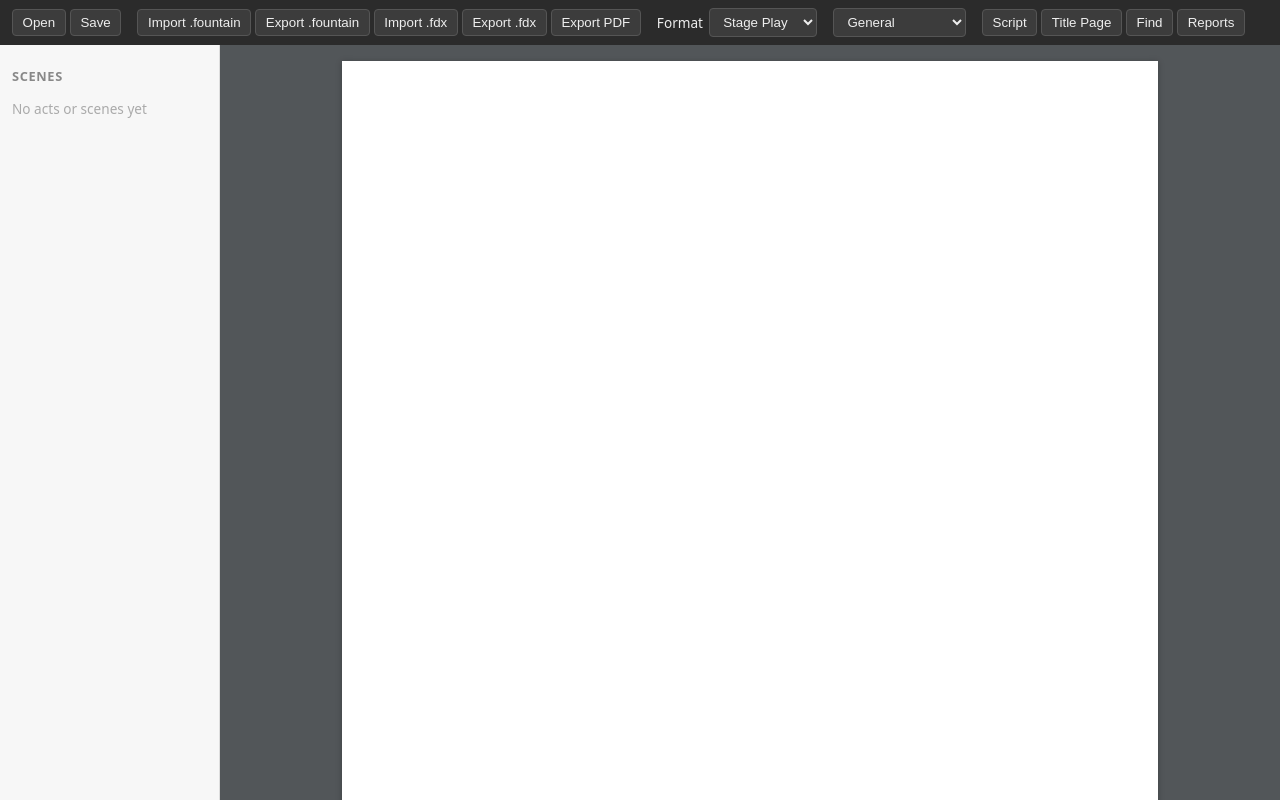
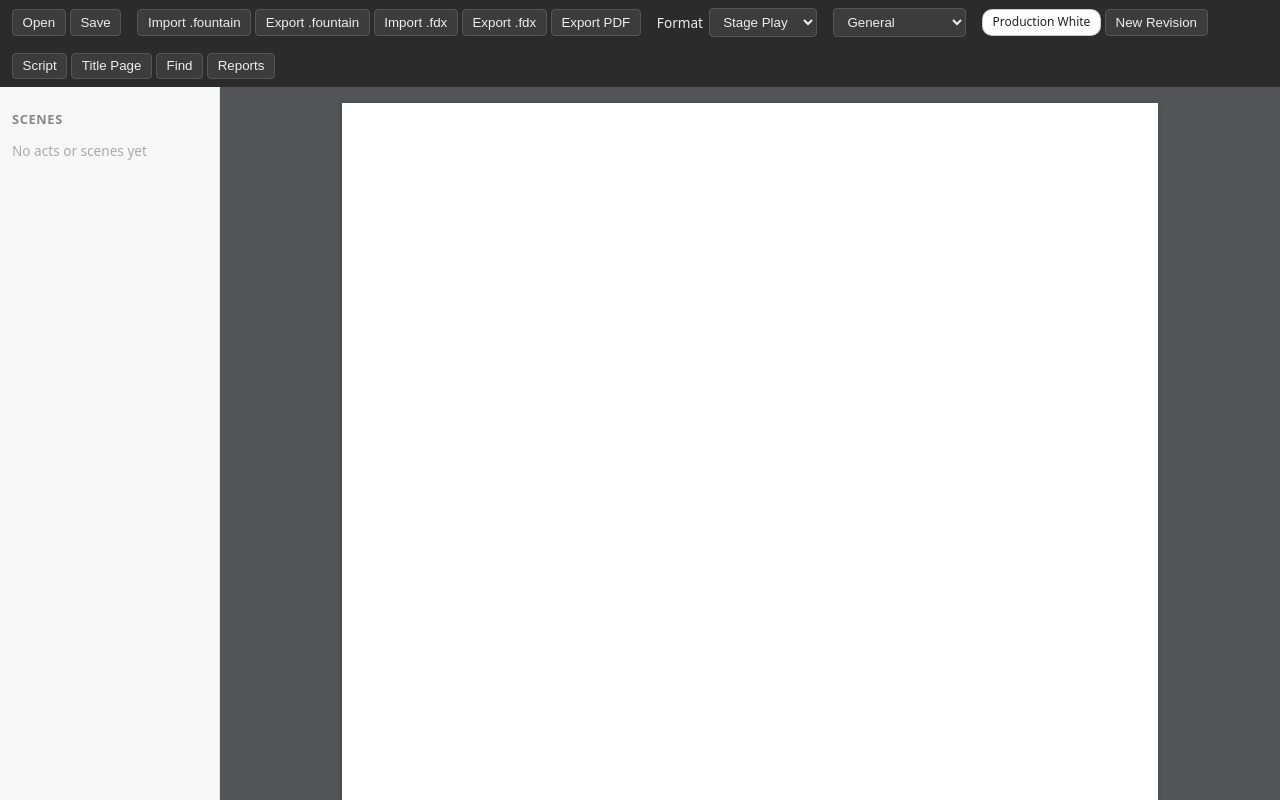
Before and after one commit to dkta0/proscenium, a React (Vite) app: page / in a window 1280 px wide. Built offline with nearby package versions, Linux system fonts and the light colour scheme.

Commit message:
feat(phase4): revision drafts (Final Draft color sequence)
Standard revision sets (Production White -> Blue -> Pink -> ...) tracked in
the document with a toolbar chip + New Revision control. 69 tests pass.

Co-Authored-By: Claude Opus 4.8 <noreply@anthropic.com>

```diff
--- a/src/App.css
+++ b/src/App.css
@@ -148,6 +148,13 @@ main {
   gap: 0.35rem;
   font-size: 0.85rem;
 }
+.revision-chip {
+  color: #222;
+  border-radius: 10px;
+  padding: 0.2rem 0.6rem;
+  font-size: 0.75rem;
+  border: 1px solid rgba(0, 0, 0, 0.2);
+}
 .reports-overlay {
   position: fixed;
   inset: 0;
--- a/src/io/osp.ts
+++ b/src/io/osp.ts
@@ -18,6 +18,7 @@ export interface SmartTypeLists {
 export interface OspDocument {
   schemaVersion: number;
   format: FormatId;
+  revisionIndex: number;
   titlePage: TitlePage;
   doc: object;
   smartTypeLists: SmartTypeLists;
@@ -27,6 +28,7 @@ export function emptyOsp(format: FormatId = "stageplay"): OspDocument {
   return {
     schemaVersion: OSP_SCHEMA_VERSION,
     format,
+    revisionIndex: 0,
     titlePage: { title: "", author: "", contact: "", draftDate: "" },
     doc: { type: "doc", content: [{ type: "general", content: [] }] },
     smartTypeLists: { characters: [], scenes: [], transitions: [] },
@@ -43,5 +45,6 @@ export function deserializeOsp(json: string): OspDocument {
     throw new Error(`Unsupported schema version: ${parsed.schemaVersion}`);
   }
   if (!parsed.format) parsed.format = "stageplay";
+  if (typeof parsed.revisionIndex !== "number") parsed.revisionIndex = 0;
   return parsed;
 }
--- /dev/null
+++ b/src/production/revisions.ts
@@ -0,0 +1,34 @@
+// Final Draft-style revision drafts. Productions iterate through a standard
+// ordered sequence of named, colored revision sets ("Blue Revision", "Pink
+// Revision", …). The first draft is white/unrevised.
+
+export interface RevisionSet {
+  name: string;
+  color: string; // CSS color
+}
+
+// Standard Final Draft revision order.
+export const REVISION_SETS: RevisionSet[] = [
+  { name: "Production White", color: "#ffffff" },
+  { name: "Blue Revision", color: "#bcd9ff" },
+  { name: "Pink Revision", color: "#ffc8e0" },
+  { name: "Yellow Revision", color: "#fff4b0" },
+  { name: "Green Revision", color: "#bdf0c4" },
+  { name: "Goldenrod Revision", color: "#ffd95e" },
+  { name: "Buff Revision", color: "#f0e2c0" },
+  { name: "Salmon Revision", color: "#ffb59e" },
+  { name: "Cherry Revision", color: "#f6a8b8" },
+];
+
+export function revisionAt(index: number): RevisionSet {
+  return REVISION_SETS[Math.max(0, Math.min(index, REVISION_SETS.length - 1))];
+}
+
+/** Advance to the next revision draft; clamps at the last defined set. */
+export function nextRevisionIndex(index: number): number {
+  return Math.min(index + 1, REVISION_SETS.length - 1);
+}
+
+export function revisionName(index: number): string {
+  return revisionAt(index).name;
+}
--- a/src/ui/Toolbar.tsx
+++ b/src/ui/Toolbar.tsx
@@ -3,6 +3,7 @@ import * as files from "../io/files";
 import * as cmd from "./commands";
 import { setElement } from "../editor/keymap";
 import { ElementType, FormatId, FORMATS } from "../formats/formats";
+import { revisionAt, nextRevisionIndex } from "../production/revisions";
 import { Store } from "../state/store";
 
 export function Toolbar({
@@ -32,6 +33,14 @@ export function Toolbar({
 
   const setFormat = (id: FormatId) => {
     store.getState().osp.format = id;
+    store.markDirty();
+    onChanged();
+  };
+
+  const revIndex = store.getState().osp.revisionIndex;
+  const revision = revisionAt(revIndex);
+  const advanceRevision = () => {
+    store.getState().osp.revisionIndex = nextRevisionIndex(revIndex);
     store.markDirty();
     onChanged();
   };
@@ -74,6 +83,12 @@ export function Toolbar({
         </select>
       </div>
       <div className="group">
+        <span className="revision-chip" style={{ background: revision.color }} title={revision.name}>
+          {revision.name}
+        </span>
+        <button onClick={advanceRevision}>New Revision</button>
+      </div>
+      <div className="group">
         <button onClick={() => onView("script")}>Script</button>
         <button onClick={() => onView("title")}>Title Page</button>
         <button onClick={onToggleFind}>Find</button>
```
Also changed, not shown: 1 other file (tests, documents, lock files or other folders).
